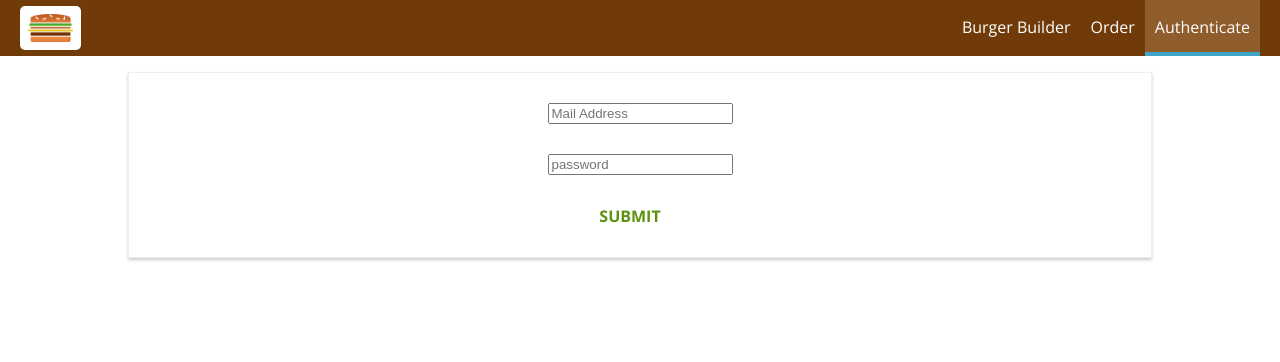
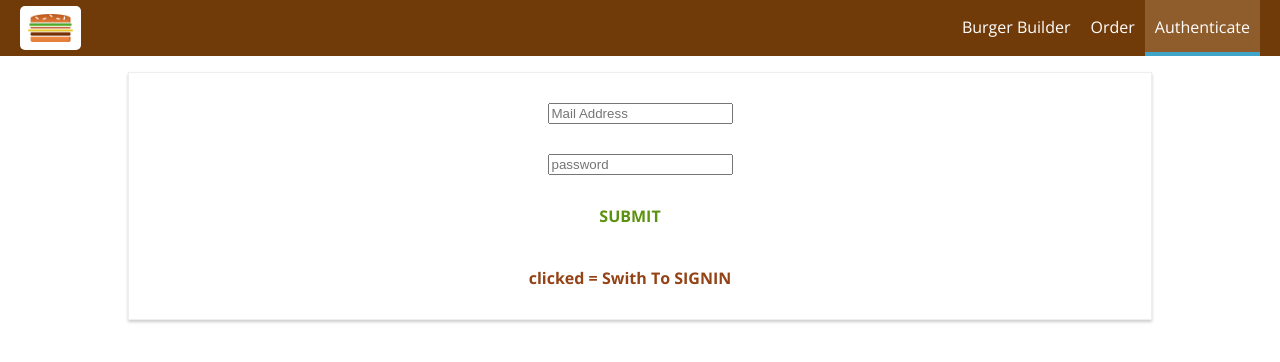
Before and after one commit to Stevenpaulino1/mod-6-project, a React app: page /auth in a window 1280 px wide. Shown: the top 362 px of the page. Built offline with nearby package versions, Linux system fonts and the light colour scheme.

Commit message:
Auth form validity

```diff
--- a/src/containers/Auth/Auth.js
+++ b/src/containers/Auth/Auth.js
@@ -37,7 +37,15 @@ class Auth extends Component {
         valid: false,
         touched: false
       }
-    }
+    },
+    isSignedUp: true
+  };
+
+  switchAuthModeHandler = () => {
+    this.setState(prevState => {
+      console.log(prevState);
+      return { isSignedUp: !prevState.isSignedUp };
+    });
   };
 
   inputHandleChange = (event, controlName) => {
@@ -46,7 +54,10 @@ class Auth extends Component {
       [controlName]: {
         ...this.state.controls[controlName],
         value: event.target.value,
-        valid: this.checkValidity(event.target.value, this.state.controls),
+        valid: this.checkValidity(
+          event.target.value,
+          this.state.controls[controlName].validation
+        ),
         touched: true
       }
     };
@@ -98,10 +109,8 @@ class Auth extends Component {
       formElementsArray.push({ id: key, config: this.state.controls[key] });
     }
 
-    const form = formElementsArray.map(
-      formEl => (
-        console.log(formEl),
-        (
+    const form = formElementsArray.map(formEl => (
+      // console.log(formEl),
       <Input
         key={formEl.id}
         elementType={formEl.config.elementType}
@@ -110,19 +119,19 @@ class Auth extends Component {
         invalid={!formEl.config.valid}
         touched={formEl.config.touched}
         shouldValidate={formEl.config.validation}
-            inputHandleChange={event =>
-              this.inputHandleChange(event, formEl.id)
-            }
+        inputHandleChange={event => this.inputHandleChange(event, formEl.id)}
       />
-        )
-      )
-    );
+    ));
     return (
       <div className={classes.Auth}>
         <form onSubmit={this.submitHandler}>
           {form}
           <Button btnType="Success"> SUBMIT </Button>
         </form>
+        <Button btnType="Danger">
+          clicked = {this.switchAuthModeHandler}
+          Swith To {this.state.isSignedUp ? "SIGNIN" : "SIGN UP"}
+        </Button>
       </div>
     );
   }
--- a/src/store/actions/auth.js
+++ b/src/store/actions/auth.js
@@ -19,7 +19,7 @@ export const authfail = error => {
   };
 };
 
-export const auth = (email, password) => {
+export const auth = (email, password, method) => {
   return dispatch => {
     dispatch(authStart());
     const authData = {
```
Lines whose indentation alone changed are shown as unchanged.
